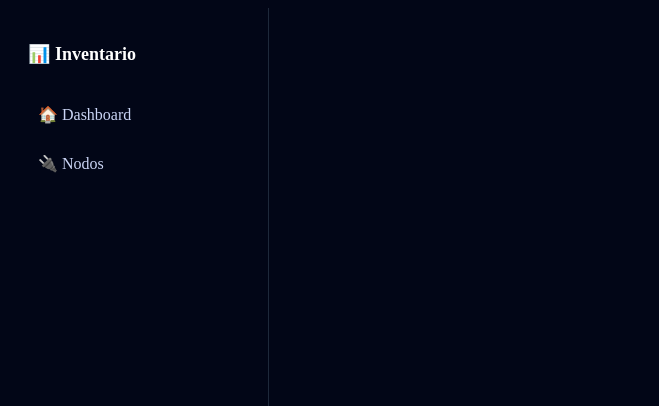
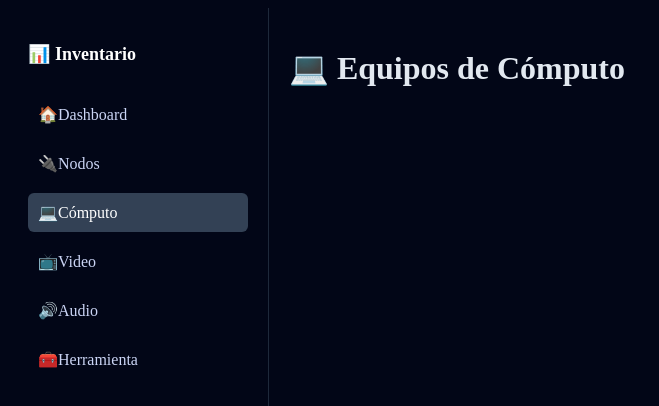
Before and after one commit to WICHO95199159/Erp-inventario, a Vue app in the folder frontend/: page /computo in a window 1280 px wide. Shown: the top 406 px of the page, without its empty margins (0-659 px from the left). Built offline with nearby package versions, Linux system fonts and the light colour scheme.

Commit message:
se agregan vistas al navbar

```diff
--- a/frontend/src/components/Sidebar.vue
+++ b/frontend/src/components/Sidebar.vue
@@ -3,8 +3,35 @@
     <h2 class="logo">📊 Inventario</h2>
 
     <nav>
-      <router-link to="/" class="link">🏠 Dashboard</router-link>
-      <router-link to="/nodos" class="link">🔌 Nodos</router-link>
+      <router-link to="/" class="link">
+        <span class="icon">🏠</span>
+        <span>Dashboard</span>
+      </router-link>
+
+      <router-link to="/nodos" class="link">
+        <span class="icon">🔌</span>
+        <span>Nodos</span>
+      </router-link>
+
+      <router-link to="/computo" class="link">
+        <span class="icon">💻</span>
+        <span>Cómputo</span>
+      </router-link>
+
+      <router-link to="/video" class="link">
+        <span class="icon">📺</span>
+        <span>Video</span>
+      </router-link>
+
+      <router-link to="/audio" class="link">
+        <span class="icon">🔊</span>
+        <span>Audio</span>
+      </router-link>
+
+      <router-link to="/herramienta" class="link">
+        <span class="icon">🧰</span>
+        <span>Herramienta</span>
+      </router-link>
     </nav>
   </div>
 </template>
--- a/frontend/src/router/index.js
+++ b/frontend/src/router/index.js
@@ -1,16 +1,58 @@
 import { createRouter, createWebHistory } from "vue-router";
 
+// 🧭 Vistas principales
 import Dashboard from "../views/Dashboard.vue";
 import Nodos from "../views/Nodos.vue";
 
+// 📦 Nuevas vistas (plantillas)
+import EquiposComputo from "../views/EquiposComputo.vue";
+import EquiposVideo from "../views/EquiposVideo.vue";
+import EquiposAudio from "../views/EquiposAudio.vue";
+import Herramienta from "../views/Herramienta.vue";
+
+// 🚀 Definición de rutas
 const routes = [
-  { path: "/", component: Dashboard },
-  { path: "/nodos", component: Nodos }
+  {
+    path: "/",
+    name: "Dashboard",
+    component: Dashboard
+  },
+  {
+    path: "/nodos",
+    name: "Nodos",
+    component: Nodos
+  },
+  {
+    path: "/computo",
+    name: "EquiposComputo",
+    component: EquiposComputo
+  },
+  {
+    path: "/video",
+    name: "EquiposVideo",
+    component: EquiposVideo
+  },
+  {
+    path: "/audio",
+    name: "EquiposAudio",
+    component: EquiposAudio
+  },
+  {
+    path: "/herramienta",
+    name: "Herramienta",
+    component: Herramienta
+  },
+  {
+    path: "/:pathMatch(.*)*",
+    redirect: "/"
+  },
 ];
 
+// 🧠 Crear router
 const router = createRouter({
   history: createWebHistory(),
   routes
 });
 
+// 🚀 Exportar
 export default router;
--- /dev/null
+++ b/frontend/src/views/EquiposAudio.vue
@@ -0,0 +1,5 @@
+<template>
+  <div class="view-container">
+    <h1>🔊 Equipos de Audio</h1>
+  </div>
+</template>
--- /dev/null
+++ b/frontend/src/views/EquiposComputo.vue
@@ -0,0 +1,11 @@
+<template>
+  <div class="view-container">
+    <h1>💻 Equipos de Cómputo</h1>
+  </div>
+</template>
+
+<style>
+.view-container {
+  color: #e2e8f0;
+}
+</style>
--- /dev/null
+++ b/frontend/src/views/EquiposVideo.vue
@@ -0,0 +1,5 @@
+<template>
+  <div class="view-container">
+    <h1>📺 Equipos de Video</h1>
+  </div>
+</template>
--- /dev/null
+++ b/frontend/src/views/Herramienta.vue
@@ -0,0 +1,5 @@
+<template>
+  <div class="view-container">
+    <h1>🧰 Herramienta</h1>
+  </div>
+</template>
```
